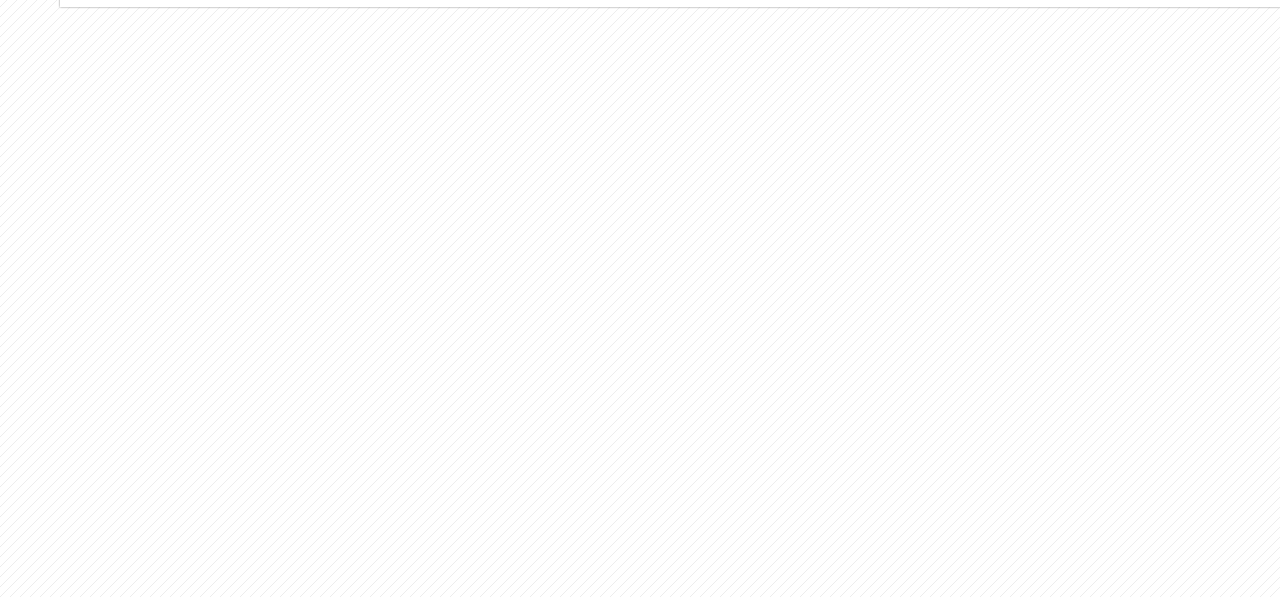
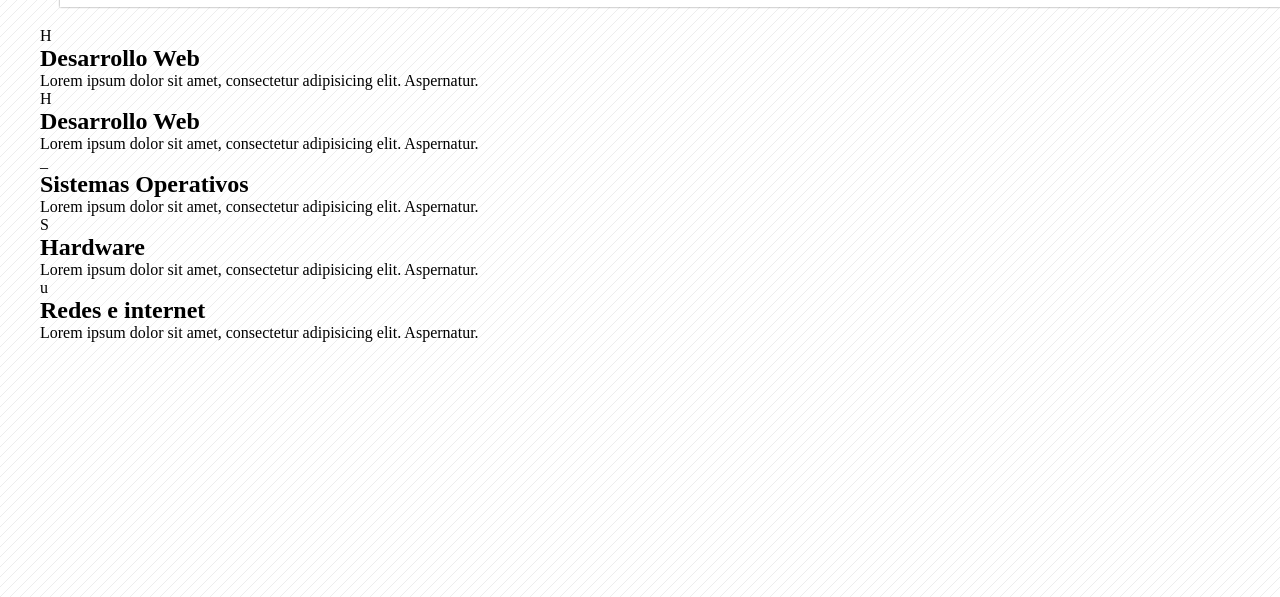
Before and after one commit to MateoVinixCode/CSS_2, a plain HTML site: page index.html in a window 1280 px wide. Shown: the part 203-800 px from the top of the page. Drawn offline with Linux system fonts and the light colour scheme.

Commit message:
nuevos cambios

```diff
--- a/index.html
+++ b/index.html
@@ -30,6 +30,41 @@
             <div class="banner">
                 <h1>Practicando para ser el mejor</h1>
             </div>
+            <div class="cards">
+                <p class="icon">H</p>
+                <h2 class="category">Desarrollo Web</h2>
+                <p class="description">
+                    Lorem ipsum dolor sit amet, consectetur adipisicing elit. Aspernatur.
+                </p>
+            </div>
+            <div class="cards">
+                <p class="icon">H</p>
+                <h2 class="category">Desarrollo Web</h2>
+                <p class="description">
+                    Lorem ipsum dolor sit amet, consectetur adipisicing elit. Aspernatur.
+                </p>
+            </div>
+            <div class="cards">
+                <p class="icon">_</p>
+                <h2 class="category">Sistemas Operativos</h2>
+                <p class="description">
+                    Lorem ipsum dolor sit amet, consectetur adipisicing elit. Aspernatur.
+                </p>
+            </div>
+            <div class="cards">
+                <p class="icon">S</p>
+                <h2 class="category">Hardware</h2>
+                <p class="description">
+                    Lorem ipsum dolor sit amet, consectetur adipisicing elit. Aspernatur.
+                </p>
+            </div>
+            <div class="cards">
+                <p class="icon">u</p>
+                <h2 class="category">Redes e internet</h2>
+                <p class="description">
+                    Lorem ipsum dolor sit amet, consectetur adipisicing elit. Aspernatur.
+                </p>
+            </div>
 
         </section>
 
```
